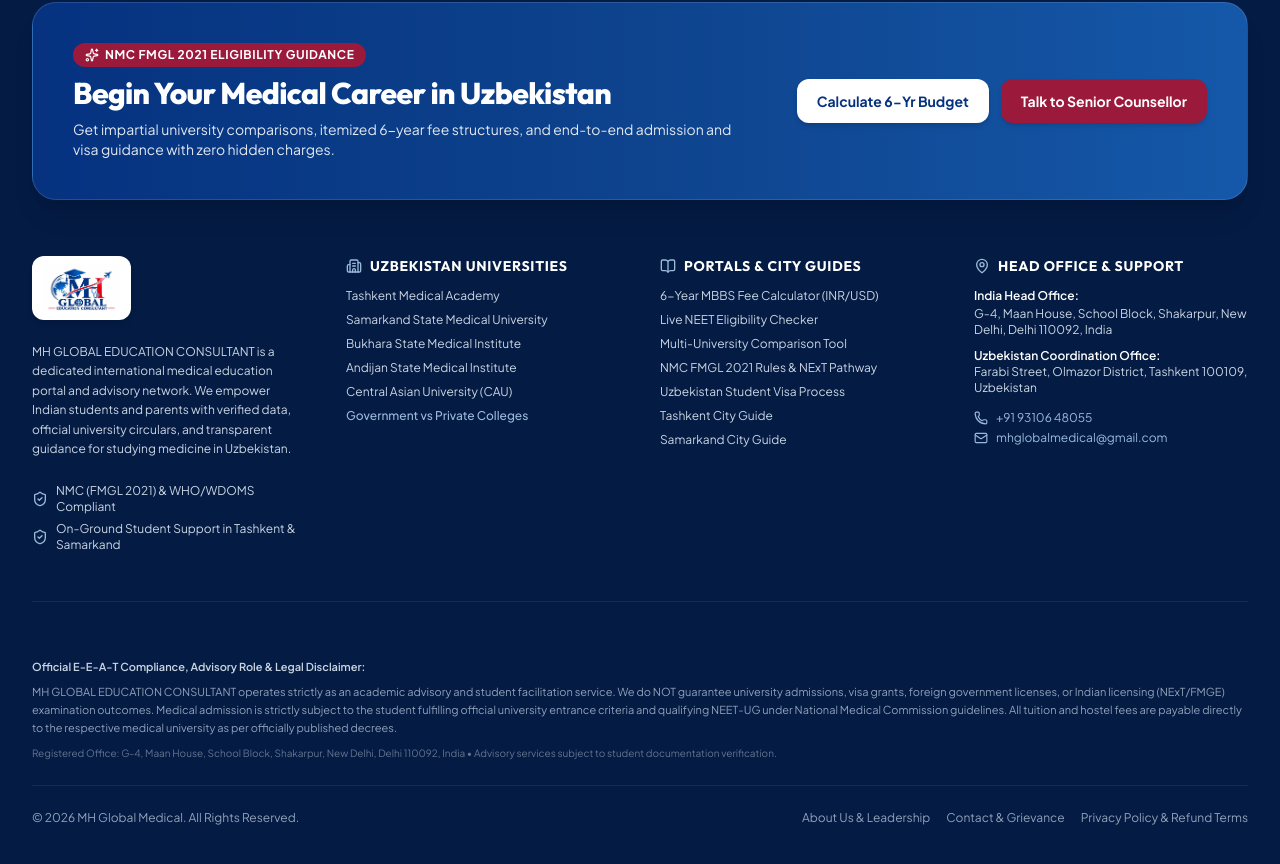
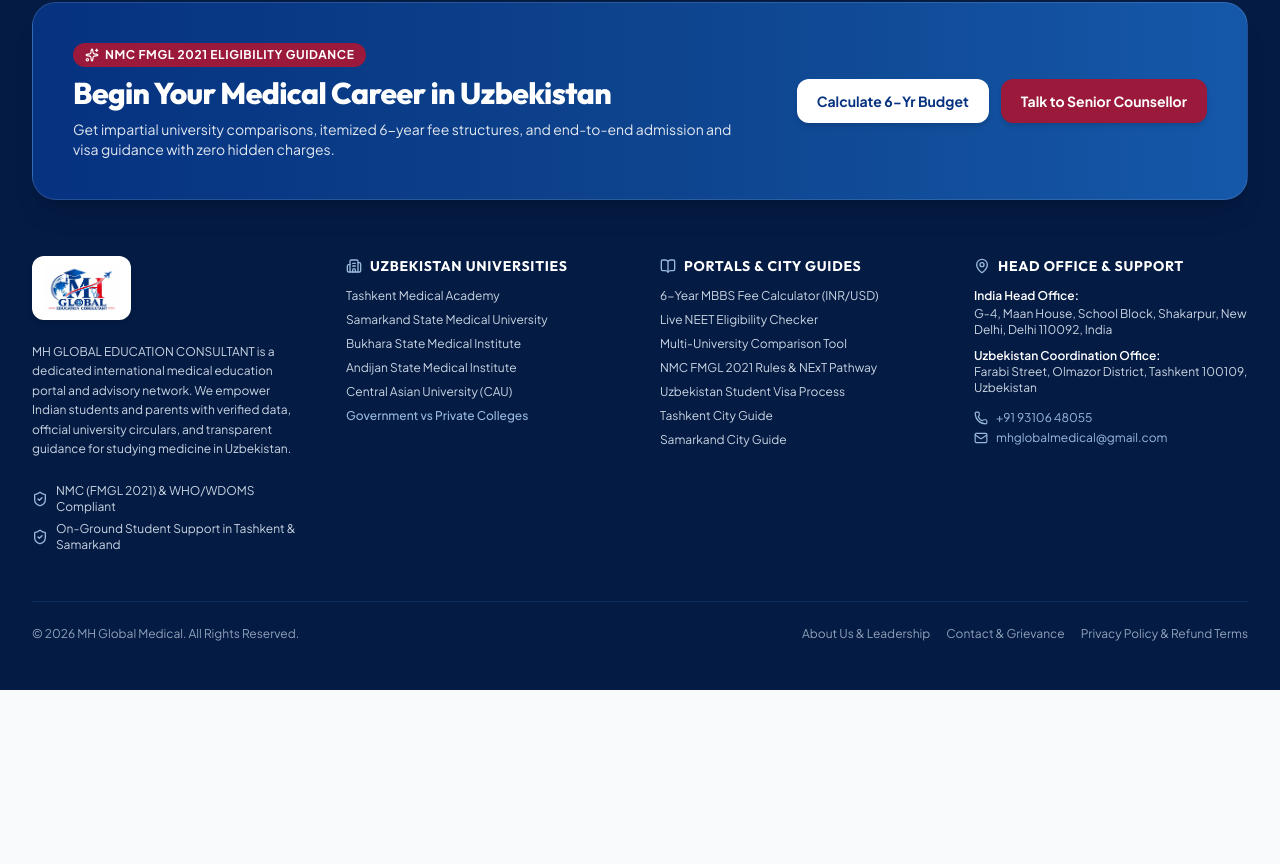
Before and after one commit to nileducationconsultancy-tech/mh-medical-global-website, a React (Vite) app in the folder frontend/: page /admin in a window 1280 px wide. Shown: the part 858-1722 px from the top of the page. After the commit the page ends 1548 px from the top, so only its background shows below. Built offline with nearby package versions, Linux system fonts and the light colour scheme; no server answers.

Commit message:
fix(footer): remove E-E-A-T and regulatory disclaimer notice section

```diff
--- a/frontend/src/components/layout/Footer.jsx
+++ b/frontend/src/components/layout/Footer.jsx
@@ -200,19 +200,6 @@ export function Footer({ onOpenLeadModal }) {
           </div>
         </div>
 
-        {/* Regulatory Disclaimer Notice */}
-        <div className="mt-8 pt-6 pb-6 text-[11px] text-slate-400 leading-relaxed border-b border-[#0B2D64] space-y-2">
-          <p className="font-semibold text-slate-300">
-            Official E-E-A-T Compliance, Advisory Role & Legal Disclaimer:
-          </p>
-          <p>
-            MH GLOBAL EDUCATION CONSULTANT operates strictly as an academic advisory and student facilitation service. We do NOT guarantee university admissions, visa grants, foreign government licenses, or Indian licensing (NExT/FMGE) examination outcomes. Medical admission is strictly subject to the student fulfilling official university entrance criteria and qualifying NEET-UG under National Medical Commission guidelines. All tuition and hostel fees are payable directly to the respective medical university as per officially published decrees.
-          </p>
-          <p className="text-[10px] text-slate-500">
-            Registered Office: G-4, Maan House, School Block, Shakarpur, New Delhi, Delhi 110092, India • Advisory services subject to student documentation verification.
-          </p>
-        </div>
-
         {/* Bottom Bar */}
         <div className="mt-6 flex flex-col sm:flex-row items-center justify-between gap-4 text-xs text-slate-400">
           <p>© {new Date().getFullYear()} {siteConfig.brandName}. All Rights Reserved.</p>
```
